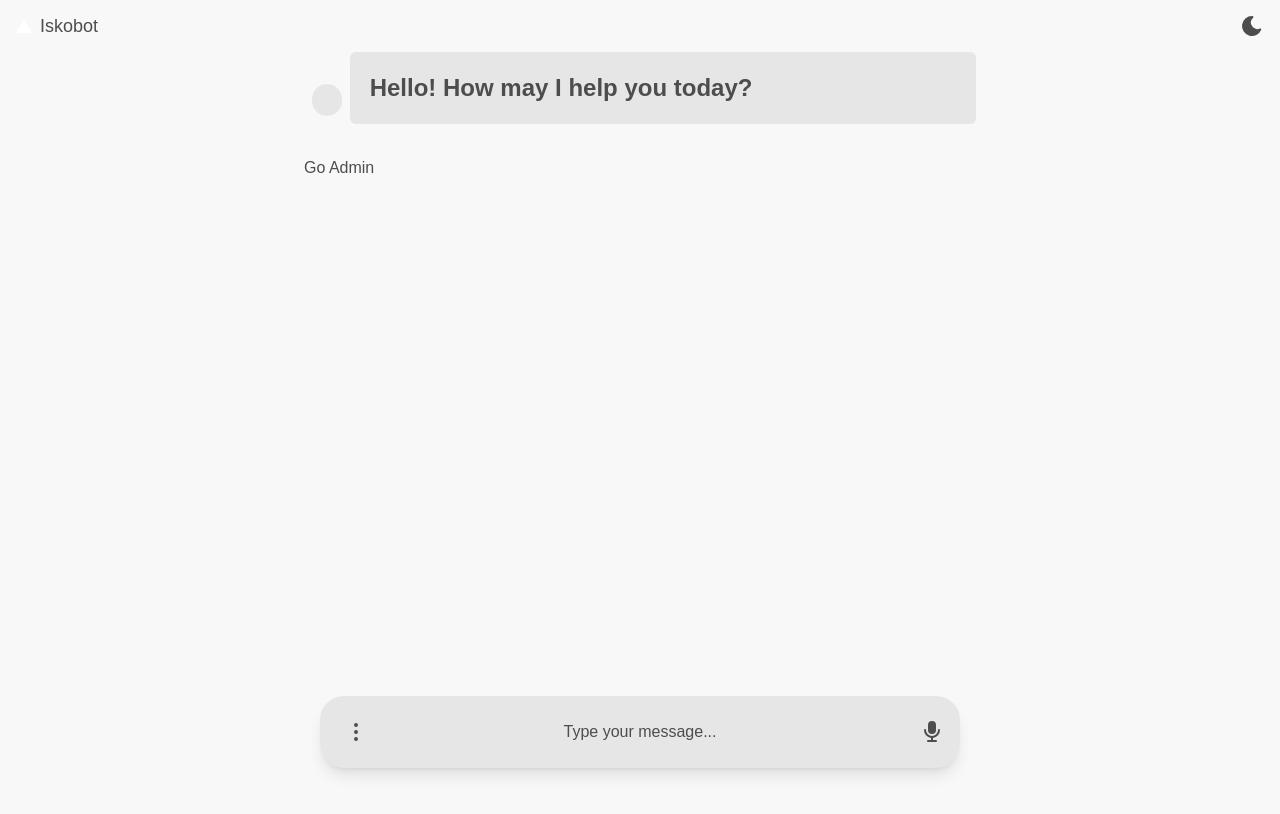
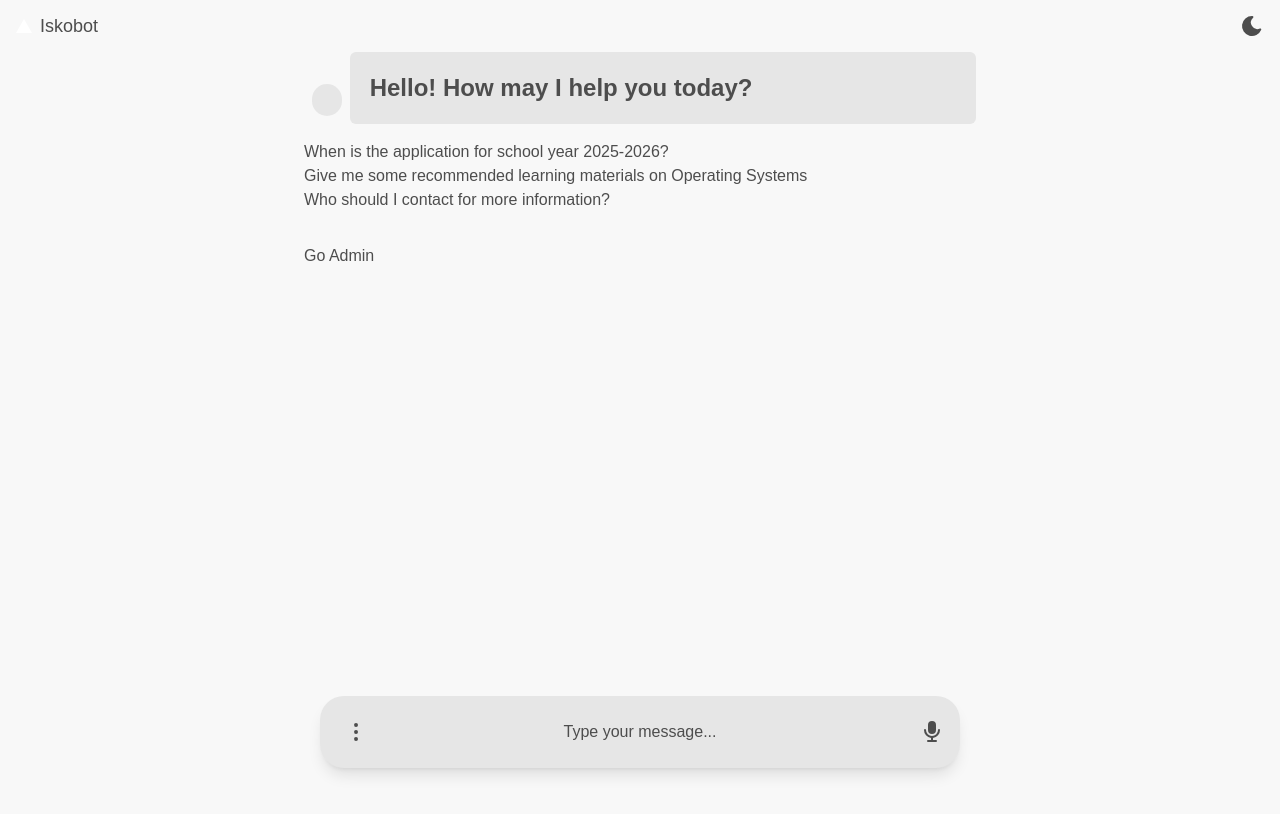
Before and after one commit to SiegfredLorelle/iskobot-ui, a Next.js app: page / in a window 1280 px wide. Shown: the top 814 px of the page. Built offline with nearby package versions, Linux system fonts and the light colour scheme.

Commit message:
Create sample inquiries

```diff
--- a/src/app/(chat)/components/front/Front.tsx
+++ b/src/app/(chat)/components/front/Front.tsx
@@ -1,9 +1,11 @@
 import ChatBox from "../chats/ChatBox";
+import SampleInquiries from "./SampleInquiries";
 
 export default function Front() {
   return (
-    <div>
+    <div className="flex flex-col gap-4">
       <ChatBox text="Hello! How may I help you today?" wide={true} />
+      <SampleInquiries />
     </div>
   );
 }
--- /dev/null
+++ b/src/app/(chat)/components/front/SampleInquiries.tsx
@@ -0,0 +1,11 @@
+import SampleInquiry from "./SampleInquiry"
+
+export default function SampleInquiries() {
+  return (
+    <div>
+      <SampleInquiry text="When is the application for school year 2025-2026?" />
+      <SampleInquiry text="Give me some recommended learning materials on Operating Systems" />
+      <SampleInquiry text="Who should I contact for more information?" />
+    </div>
+  )
+}
--- /dev/null
+++ b/src/app/(chat)/components/front/SampleInquiry.tsx
@@ -0,0 +1,7 @@
+export default function SampleInquiry(props: { text: string }) {
+  return (
+    <div>
+      {props.text}
+    </div>
+  )
+}
```
